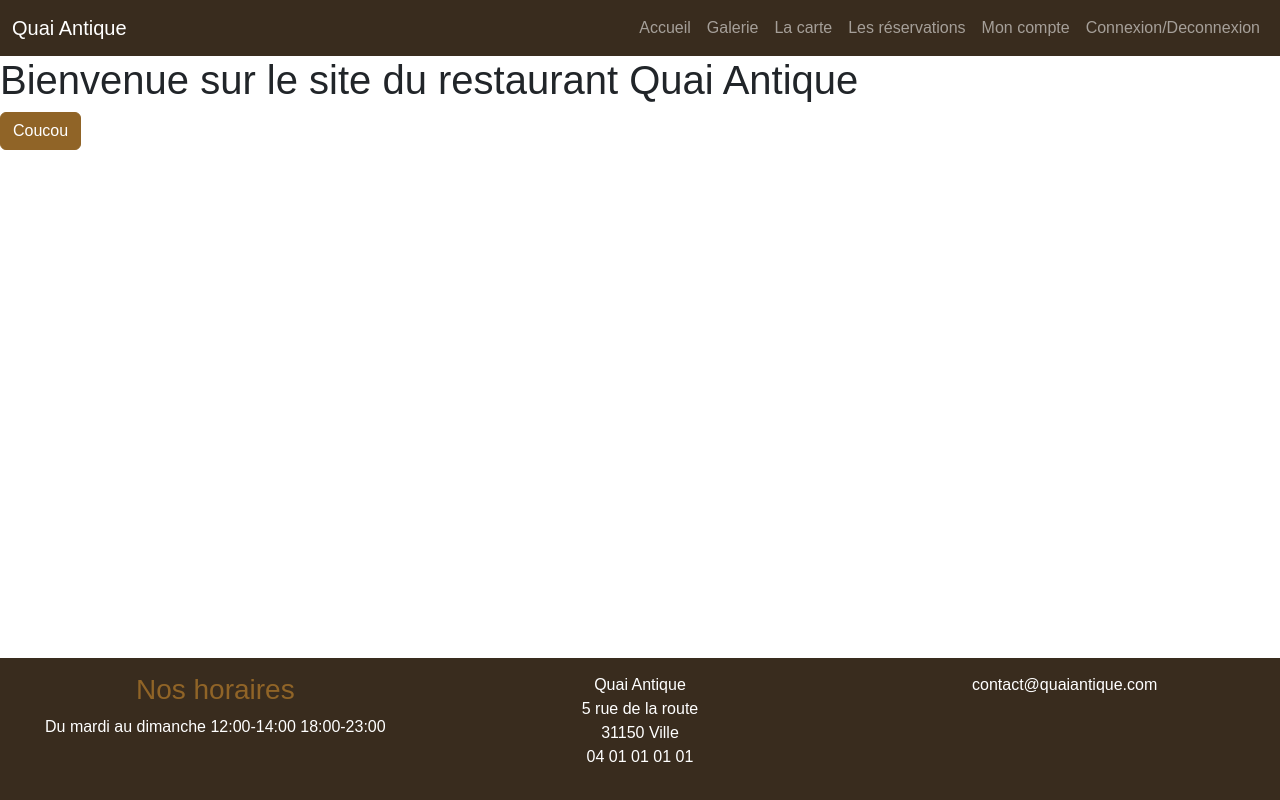
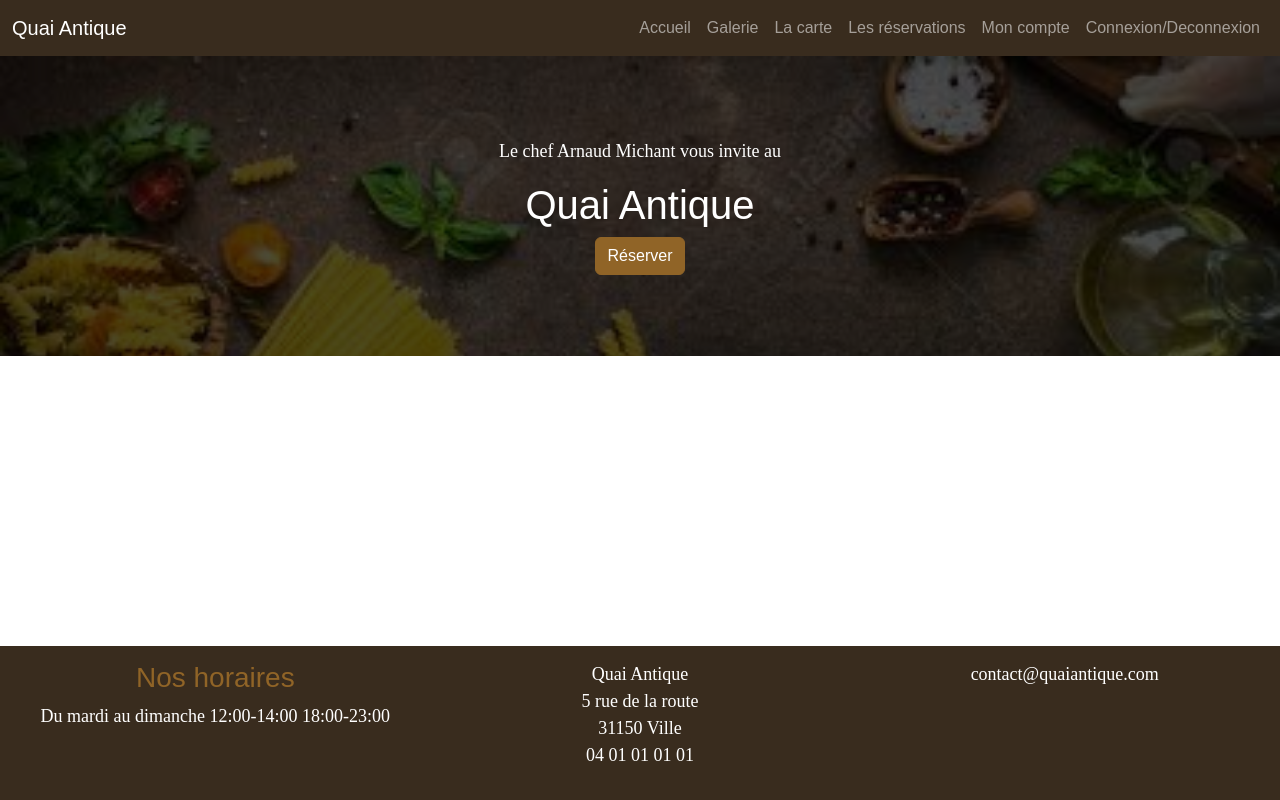
Before and after one commit to JillBandwidth/QuaiAntiqueRestaurantFront, a website with bundled scripts: page index.html in a window 1280 px wide. Built offline with nearby package versions, Linux system fonts and the light colour scheme; files whose address does not match are found by name.

Commit message:
Ajout des images + bloc big title

```diff
--- a/pages/home.html
+++ b/pages/home.html
@@ -1,3 +1,7 @@
-<h1>Bienvenue sur le site du restaurant Quai Antique</h1>
-
-<button class="btn btn-primary">Coucou</button>
+<div class="hero-scene text-center text-white">
+    <div class="hero-scene-content">
+        <p>Le chef Arnaud Michant vous invite au</p>
+        <h1>Quai Antique</h1>
+        <button class="btn btn-primary">Réserver</button>
+    </div>
+</div>
--- a/scss/main.scss
+++ b/scss/main.scss
@@ -14,3 +14,35 @@ footer.footer{
     bottom: 0;
     width:100%;
 }
+
+p{
+    font-family: $font-family-serif;
+    font-size: 18px;
+}
+
+.hero-scene{
+    position: relative;
+    &::before{
+        content:"";
+        position: absolute;
+        top:0;
+        left:0;
+        width:100%;
+        height:100%;
+        background-image: url(../images/FondHeroScene.png);
+        background-size: cover;
+        filter: brightness(0.3);
+    }
+    *{
+        position:relative;
+    }
+
+    .hero-scene-content{
+        height:300px;
+        display:flex;
+        flex-direction: column;
+        align-items: center;
+        justify-content: center;
+    }
+
+}
```
Also changed, not shown: images/FondHeroScene.png (added), images/chef.png (added), images/food.png (added), images/resto.png (added), images/saumon.png (added), images/vins.png (added), scss/main.css, 1 other file.
